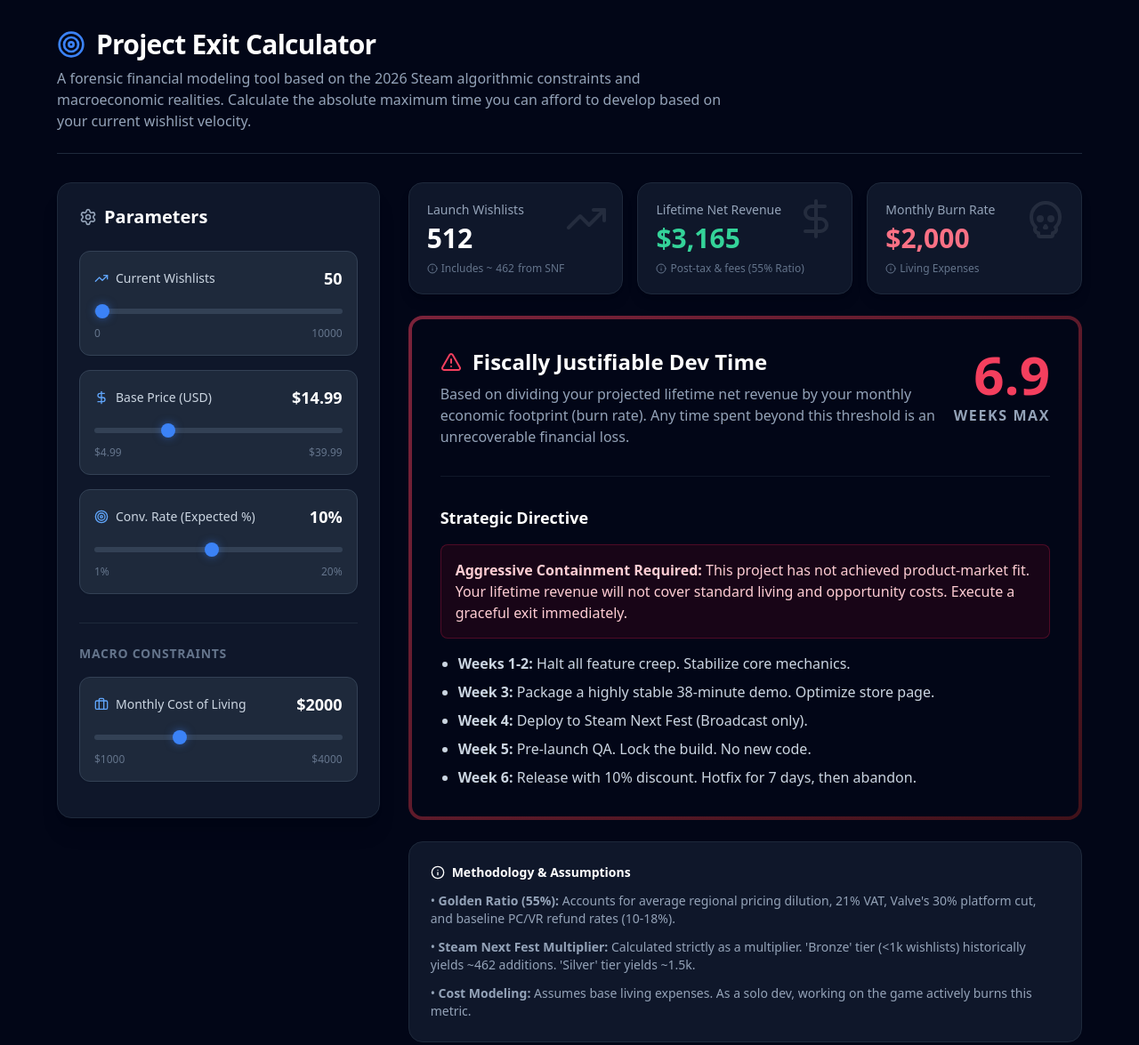
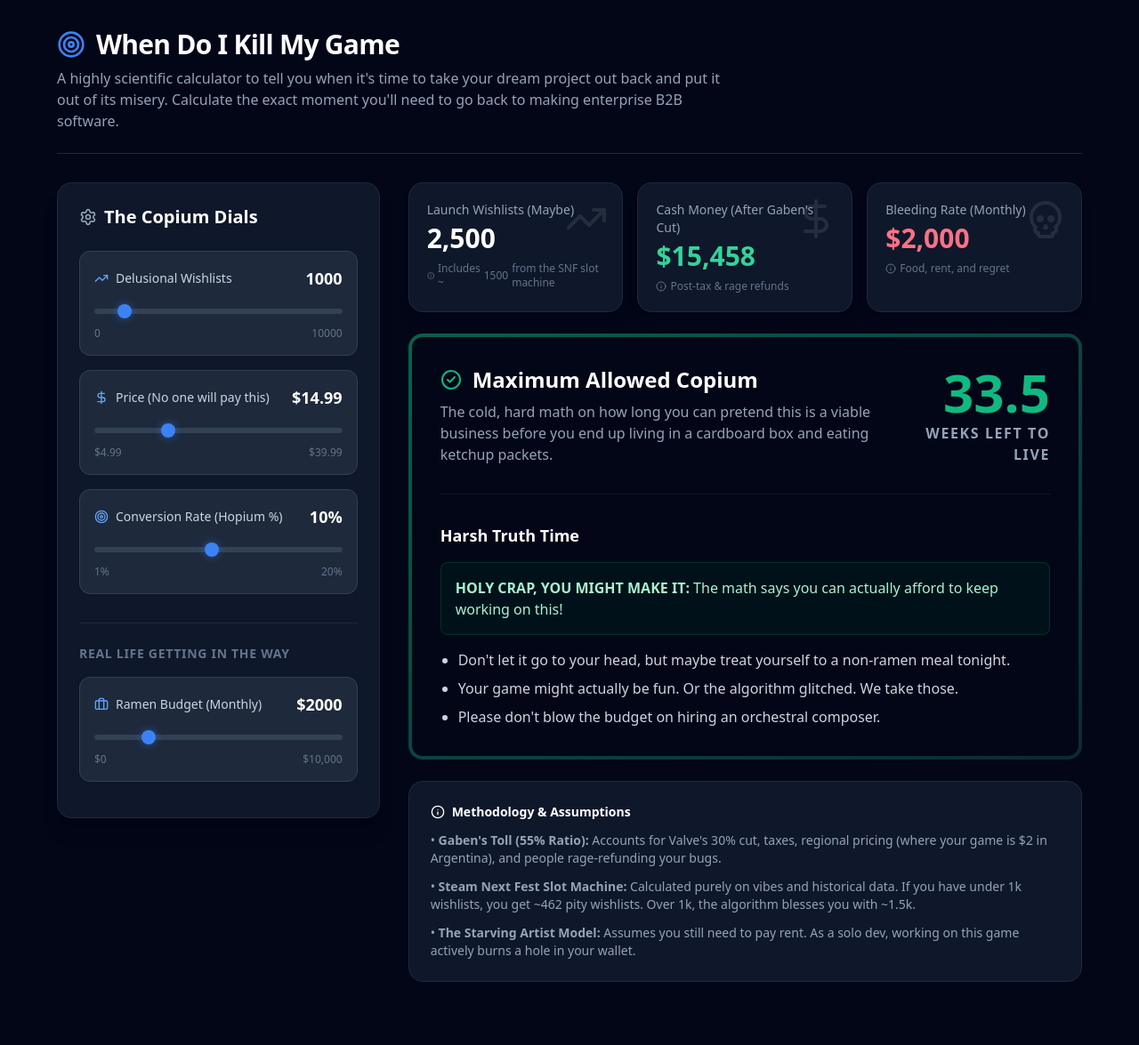
Before and after one commit to alsharefee/When-Do-I-Kill-My-Game, a website: page index.html in a window 1280 px wide. Shown: the whole page at 89% size. After the commit the page ends 1136 px from the top, so only its background shows below. Drawn offline with nearby package versions, Linux system fonts and the light colour scheme.

Commit message:
style: rebrand project to "When Do I Kill My Game"
Updated the project title and descriptive text to better reflect the tool's purpose and tone, and renamed the "Parameters" section to "The Copium Dials".

```diff
--- a/index.html
+++ b/index.html
@@ -3,7 +3,7 @@
 <head>
     <meta charset="UTF-8">
     <meta name="viewport" content="width=device-width, initial-scale=1.0">
-    <title>Project Exit Calculator</title>
+    <title>When Do I Kill My Game</title>
 
     <!-- Load Tailwind CSS -->
     <script src="https://cdn.tailwindcss.com"></script>
@@ -46,10 +46,10 @@
         <header class="mb-8 border-b border-slate-800 pb-6">
             <div class="flex items-center gap-3 mb-2">
                 <i data-lucide="target" class="text-blue-500 w-8 h-8"></i>
-                <h1 class="text-3xl font-extrabold text-white tracking-tight">Project Exit Calculator</h1>
+                <h1 class="text-3xl font-extrabold text-white tracking-tight">When Do I Kill My Game</h1>
             </div>
             <p class="text-slate-400 max-w-3xl">
-                A forensic financial modeling tool based on the 2026 Steam algorithmic constraints and macroeconomic realities. Calculate the absolute maximum time you can afford to develop based on your current wishlist velocity.
+                A highly scientific calculator to tell you when it's time to take your dream project out back and put it out of its misery. Calculate the exact moment you'll need to go back to making enterprise B2B software.
             </p>
         </header>
 
@@ -59,18 +59,18 @@
                 <div class="bg-slate-900 border border-slate-800 rounded-2xl p-6 shadow-xl">
                     <h2 class="text-xl font-bold text-white mb-6 flex items-center gap-2">
                         <i data-lucide="settings" class="text-slate-400 w-5 h-5"></i>
-                        Parameters
+                        The Copium Dials
                     </h2>
 
                     <!-- Wishlists Input -->
                     <div class="mb-4 bg-slate-800 p-4 rounded-xl border border-slate-700 shadow-sm">
                         <div class="flex justify-between items-center mb-2">
                             <label class="text-sm font-medium text-slate-300 flex items-center gap-2">
-                                <i data-lucide="trending-up" class="text-blue-400 w-4 h-4"></i> Current Wishlists
+                                <i data-lucide="trending-up" class="text-blue-400 w-4 h-4"></i> Delusional Wishlists
                             </label>
-                            <span class="text-lg font-bold text-white" id="val-wishlists">50</span>
+                            <span class="text-lg font-bold text-white" id="val-wishlists">1000</span>
                         </div>
-                        <input type="range" id="inp-wishlists" min="0" max="10000" step="10" value="50">
+                        <input type="range" id="inp-wishlists" min="0" max="10000" step="10" value="1000">
                         <div class="flex justify-between text-xs text-slate-500 mt-2">
                             <span>0</span><span>10000</span>
                         </div>
@@ -80,7 +80,7 @@
                     <div class="mb-4 bg-slate-800 p-4 rounded-xl border border-slate-700 shadow-sm">
                         <div class="flex justify-between items-center mb-2">
                             <label class="text-sm font-medium text-slate-300 flex items-center gap-2">
-                                <i data-lucide="dollar-sign" class="text-blue-400 w-4 h-4"></i> Base Price (USD)
+                                <i data-lucide="dollar-sign" class="text-blue-400 w-4 h-4"></i> Price (No one will pay this)
                             </label>
                             <span class="text-lg font-bold text-white" id="val-price">$14.99</span>
                         </div>
@@ -94,7 +94,7 @@
                     <div class="mb-4 bg-slate-800 p-4 rounded-xl border border-slate-700 shadow-sm">
                         <div class="flex justify-between items-center mb-2">
                             <label class="text-sm font-medium text-slate-300 flex items-center gap-2">
-                                <i data-lucide="target" class="text-blue-400 w-4 h-4"></i> Conv. Rate (Expected %)
+                                <i data-lucide="target" class="text-blue-400 w-4 h-4"></i> Conversion Rate (Hopium %)
                             </label>
                             <span class="text-lg font-bold text-white" id="val-conv">10%</span>
                         </div>
@@ -106,19 +106,19 @@
 
                     <!-- Macroeconomic Inputs -->
                     <div class="mt-8 pt-6 border-t border-slate-800">
-                        <h3 class="text-sm font-bold uppercase tracking-wider text-slate-500 mb-4">Macro Constraints</h3>
+                        <h3 class="text-sm font-bold uppercase tracking-wider text-slate-500 mb-4">Real Life Getting In The Way</h3>
 
                         <!-- Cost of Living Input -->
                         <div class="mb-4 bg-slate-800 p-4 rounded-xl border border-slate-700 shadow-sm">
                             <div class="flex justify-between items-center mb-2">
                                 <label class="text-sm font-medium text-slate-300 flex items-center gap-2">
-                                    <i data-lucide="briefcase" class="text-blue-400 w-4 h-4"></i> Monthly Cost of Living
+                                    <i data-lucide="briefcase" class="text-blue-400 w-4 h-4"></i> Ramen Budget (Monthly)
                                 </label>
                                 <span class="text-lg font-bold text-white" id="val-col">$2000</span>
                             </div>
-                            <input type="range" id="inp-col" min="1000" max="4000" step="50" value="2000">
+                            <input type="range" id="inp-col" min="0" max="10000" step="50" value="2000">
                             <div class="flex justify-between text-xs text-slate-500 mt-2">
-                                <span>$1000</span><span>$4000</span>
+                                <span>$0</span><span>$10,000</span>
                             </div>
                         </div>
                     </div>
@@ -131,28 +131,28 @@
                 <div class="grid grid-cols-1 md:grid-cols-3 gap-4">
                     <div class="bg-slate-900 border border-slate-800 p-5 rounded-2xl shadow-lg relative overflow-hidden">
                         <div class="absolute top-0 right-0 p-4 opacity-10"><i data-lucide="trending-up" class="w-12 h-12"></i></div>
-                        <p class="text-slate-400 text-sm font-medium mb-1">Launch Wishlists</p>
+                        <p class="text-slate-400 text-sm font-medium mb-1">Launch Wishlists (Maybe)</p>
                         <p class="text-3xl font-bold text-white mb-2" id="out-launch-wishlists">0</p>
                         <p class="text-xs text-slate-500 flex items-center gap-1">
-                            <i data-lucide="info" class="w-3 h-3"></i> Includes ~<span id="out-snf-gain">0</span> from SNF
+                            <i data-lucide="info" class="w-3 h-3"></i> Includes ~<span id="out-snf-gain">0</span> from the SNF slot machine
                         </p>
                     </div>
 
                     <div class="bg-slate-900 border border-slate-800 p-5 rounded-2xl shadow-lg relative overflow-hidden">
                         <div class="absolute top-0 right-0 p-4 opacity-10"><i data-lucide="dollar-sign" class="w-12 h-12"></i></div>
-                        <p class="text-slate-400 text-sm font-medium mb-1">Lifetime Net Revenue</p>
+                        <p class="text-slate-400 text-sm font-medium mb-1">Cash Money (After Gaben's Cut)</p>
                         <p class="text-3xl font-bold text-emerald-400 mb-2" id="out-net-rev">$0</p>
                         <p class="text-xs text-slate-500 flex items-center gap-1">
-                            <i data-lucide="info" class="w-3 h-3"></i> Post-tax & fees (55% Ratio)
+                            <i data-lucide="info" class="w-3 h-3"></i> Post-tax & rage refunds
                         </p>
                     </div>
 
                     <div class="bg-slate-900 border border-slate-800 p-5 rounded-2xl shadow-lg relative overflow-hidden">
                         <div class="absolute top-0 right-0 p-4 opacity-10"><i data-lucide="skull" class="w-12 h-12"></i></div>
-                        <p class="text-slate-400 text-sm font-medium mb-1">Monthly Burn Rate</p>
+                        <p class="text-slate-400 text-sm font-medium mb-1">Bleeding Rate (Monthly)</p>
                         <p class="text-3xl font-bold text-rose-400 mb-2" id="out-burn">$0</p>
                         <p class="text-xs text-slate-500 flex items-center gap-1">
-                            <i data-lucide="info" class="w-3 h-3"></i> Living Expenses
+                            <i data-lucide="info" class="w-3 h-3"></i> Food, rent, and regret
                         </p>
                     </div>
                 </div>
@@ -165,61 +165,61 @@
                                     <div id="verdict-icon-container">
                                         <i data-lucide="alert-triangle" class="text-rose-500 w-6 h-6"></i>
                                     </div>
-                                    Fiscally Justifiable Dev Time
+                                    Maximum Allowed Copium
                                 </h2>
                                 <p class="text-slate-400 max-w-xl">
-                                    Based on dividing your projected lifetime net revenue by your monthly economic footprint (burn rate). Any time spent beyond this threshold is an unrecoverable financial loss.
+                                    The cold, hard math on how long you can pretend this is a viable business before you end up living in a cardboard box and eating ketchup packets.
                                 </p>
                             </div>
                             <div class="text-right">
                                 <div id="out-weeks" class="text-6xl font-black text-rose-500">0.0</div>
-                                <div class="text-slate-400 font-bold uppercase tracking-widest mt-1">Weeks Max</div>
+                                <div class="text-slate-400 font-bold uppercase tracking-widest mt-1">Weeks Left To Live</div>
                             </div>
                         </div>
 
                         <!-- RED DIRECTIVE -->
                         <div id="verdict-red" class="mt-8 pt-8 border-t border-slate-800/50 hidden">
-                            <h3 class="text-lg font-bold text-white mb-4">Strategic Directive</h3>
+                            <h3 class="text-lg font-bold text-white mb-4">Harsh Truth Time</h3>
                             <div class="space-y-4">
                                 <p class="text-rose-200 bg-rose-950/30 p-4 rounded-lg border border-rose-900/50">
-                                    <strong>Aggressive Containment Required:</strong> This project has not achieved product-market fit. Your lifetime revenue will not cover standard living and opportunity costs. Execute a graceful exit immediately.
+                                    <strong>ABORT MISSION:</strong> Your game is currently performing like a lead balloon. It's time to gracefully back away, scrub your hard drive, and update your LinkedIn profile.
                                 </p>
                                 <ul class="list-disc pl-5 space-y-2 text-slate-300">
-                                    <li><strong>Weeks 1-2:</strong> Halt all feature creep. Stabilize core mechanics.</li>
-                                    <li><strong>Week 3:</strong> Package a highly stable 38-minute demo. Optimize store page.</li>
-                                    <li><strong>Week 4:</strong> Deploy to Steam Next Fest (Broadcast only).</li>
-                                    <li><strong>Week 5:</strong> Pre-launch QA. Lock the build. No new code.</li>
-                                    <li><strong>Week 6:</strong> Release with 10% discount. Hotfix for 7 days, then abandon.</li>
+                                    <li><strong>Weeks 1-2:</strong> Delete all those ambitious ideas you had in the shower.</li>
+                                    <li><strong>Week 3:</strong> Staple together whatever you have. Slap on some duct tape.</li>
+                                    <li><strong>Week 4:</strong> Click "Publish" while looking away from the screen.</li>
+                                    <li><strong>Week 5:</strong> Try not to look at the review scores. (They are mixed).</li>
+                                    <li><strong>Week 6:</strong> Abandon ship and start a new prototype you will also abandon.</li>
                                 </ul>
                             </div>
                         </div>
 
                         <!-- AMBER DIRECTIVE -->
                         <div id="verdict-amber" class="mt-8 pt-8 border-t border-slate-800/50 hidden">
-                            <h3 class="text-lg font-bold text-white mb-4">Strategic Directive</h3>
+                            <h3 class="text-lg font-bold text-white mb-4">Harsh Truth Time</h3>
                             <div class="space-y-4">
                                 <p class="text-amber-200 bg-amber-950/30 p-4 rounded-lg border border-amber-900/50">
-                                    <strong>Moderate Risk - Strict Scoping Required:</strong> The project shows mild algorithmic traction, but margins are tight. You have a few months of viable runway.
+                                    <strong>TREADING WATER:</strong> You might buy a few more months of instant noodles, but that's about it. Don't let this minor success give you a big head.
                                 </p>
                                 <ul class="list-disc pl-5 space-y-2 text-slate-300">
-                                    <li>Focus entirely on the "Golden Path" of your game loop.</li>
-                                    <li>Do not expand the scope or promise post-launch roadmaps.</li>
-                                    <li>Rigorously monitor wishlist velocity; if it dips, pivot to the 6-week exit strategy.</li>
+                                    <li>Finish whatever you're building right now and DO NOT add multiplayer.</li>
+                                    <li>Do not write a "post-launch roadmap". You are not Hello Games.</li>
+                                    <li>If wishlist velocity drops, immediately refer to the red protocol above.</li>
                                 </ul>
                             </div>
                         </div>
 
                         <!-- GREEN DIRECTIVE -->
                         <div id="verdict-green" class="mt-8 pt-8 border-t border-slate-800/50 hidden">
-                            <h3 class="text-lg font-bold text-white mb-4">Strategic Directive</h3>
+                            <h3 class="text-lg font-bold text-white mb-4">Harsh Truth Time</h3>
                             <div class="space-y-4">
                                 <p class="text-emerald-200 bg-emerald-950/30 p-4 rounded-lg border border-emerald-900/50">
-                                    <strong>Viable Project Profile:</strong> Based on current parameters, this project justifies prolonged development.
+                                    <strong>HOLY CRAP, YOU MIGHT MAKE IT:</strong> The math says you can actually afford to keep working on this!
                                 </p>
                                 <ul class="list-disc pl-5 space-y-2 text-slate-300">
-                                    <li>Continue polishing high-retention mechanics.</li>
-                                    <li>Your wishlist momentum indicates strong algorithmic backing.</li>
-                                    <li>Prepare for a standard marketing cycle, ensuring hardware mechanics are flawless.</li>
+                                    <li>Don't let it go to your head, but maybe treat yourself to a non-ramen meal tonight.</li>
+                                    <li>Your game might actually be fun. Or the algorithm glitched. We take those.</li>
+                                    <li>Please don't blow the budget on hiring an orchestral composer.</li>
                                 </ul>
                             </div>
                         </div>
@@ -228,9 +228,9 @@
 
                 <div class="bg-slate-900 p-6 rounded-2xl border border-slate-800 text-sm text-slate-400 space-y-3">
                     <h4 class="text-white font-bold mb-2 flex items-center gap-2"><i data-lucide="info" class="w-4 h-4"></i> Methodology & Assumptions</h4>
-                    <p>• <strong>Golden Ratio (55%):</strong> Accounts for average regional pricing dilution, 21% VAT, Valve's 30% platform cut, and baseline PC/VR refund rates (10-18%).</p>
-                    <p>• <strong>Steam Next Fest Multiplier:</strong> Calculated strictly as a multiplier. 'Bronze' tier (&lt;1k wishlists) historically yields ~462 additions. 'Silver' tier yields ~1.5k.</p>
-                    <p>• <strong>Cost Modeling:</strong> Assumes base living expenses. As a solo dev, working on the game actively burns this metric.</p>
+                    <p>• <strong>Gaben's Toll (55% Ratio):</strong> Accounts for Valve's 30% cut, taxes, regional pricing (where your game is $2 in Argentina), and people rage-refunding your bugs.</p>
+                    <p>• <strong>Steam Next Fest Slot Machine:</strong> Calculated purely on vibes and historical data. If you have under 1k wishlists, you get ~462 pity wishlists. Over 1k, the algorithm blesses you with ~1.5k.</p>
+                    <p>• <strong>The Starving Artist Model:</strong> Assumes you still need to pay rent. As a solo dev, working on this game actively burns a hole in your wallet.</p>
                 </div>
             </div>
         </div>
```
